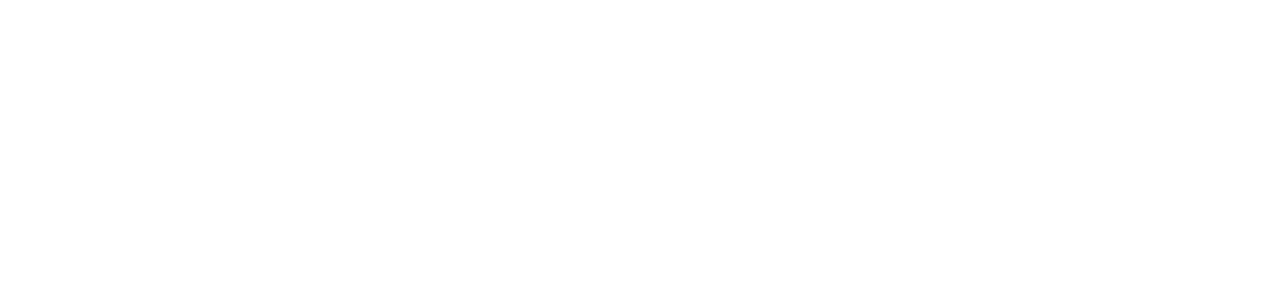
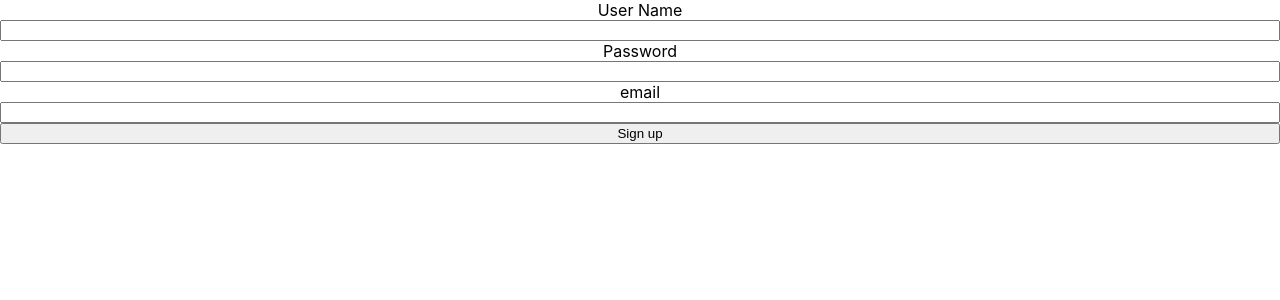
Before and after one commit to jjkool1214/GroupSoup, a React (Vite) app: page /signup/userInput in a window 1280 px wide. Before the commit this address had no page. Shown: the top 300 px of the page. Built offline with nearby package versions, Linux system fonts and the light colour scheme; no server answers.

Commit message:
SIGN IN BABYYYY

```diff
--- a/index.html
+++ b/index.html
@@ -4,7 +4,7 @@
     <meta charset="UTF-8" />
     <link rel="icon" type="image/svg+xml" href="/GroupSoupWhite.webp" />
     <meta name="viewport" content="width=device-width, initial-scale=1.0" />
-    <meta http-equiv="Content-Security-Policy" content="default-src 'self'; script-src 'self'; style-src 'self' 'unsafe-inline'; img-src 'self' data:;">
+<!--    <meta http-equiv="Content-Security-Policy" content="default-src 'self'; script-src 'self'; style-src 'self' 'unsafe-inline'; img-src 'self' data:;">-->
     <title>GroupSoup</title>
   </head>
   <body>
--- a/src/App.jsx
+++ b/src/App.jsx
@@ -2,6 +2,7 @@ import React, { Suspense, lazy } from 'react';
 import { BrowserRouter as Router, Route, Routes, Link } from 'react-router-dom';
 import ScrollToTop from './ScrollToTop';
 import './App.css';
+import {UserInfo} from "./components/UserInfo.jsx";
 
 const Home = lazy(() => import('./components/Home'));
 const Account = lazy(() => import('./components/Account'));
@@ -29,6 +30,7 @@ function App() {
                             <Route path="/groups" element={<Groups />} />
                             <Route path="/home" element={<Home />} />
                             <Route path="/signup" element={<SignUp />} />
+                            <Route path="signup/userInput" element={<UserInfo />} />
                             <Route path="/signup/stepone" element={<SetUpOne />} />
                             <Route path="/signup/steptwo" element={<SetUpTwo />} />
                         </Routes>
--- a/src/components/Login.jsx
+++ b/src/components/Login.jsx
@@ -1,6 +1,6 @@
 import { useState } from "react";
 import { useNavigate } from "react-router-dom"
-import { supabase } from "../supabaseClient"
+import supabase from "../supabaseClient.jsx"
 
 function Login() {
     const navigate = useNavigate();
--- a/src/components/SignUp.jsx
+++ b/src/components/SignUp.jsx
@@ -11,7 +11,7 @@ const SignUp = () => {
             </h1>
 
             <section>
-                <button className="submitButton" type="submit" onClick={()=> navigate("./stepone")}> Hell yea!</button>
+                <button className="submitButton" type="submit" onClick={()=> navigate("./userInput")}> Hell yea!</button>
                 <p className="mt-5"> Already have an account? <a href="/login"> Sign in </a> </p>
             </section>
 
@@ -24,3 +24,7 @@ const SignUp = () => {
 }
 
 export default SignUp;
+
+const handleSignUp = async () => {
+
+}
--- /dev/null
+++ b/src/components/UserInfo.jsx
@@ -0,0 +1,57 @@
+import burger from '../images/Burger.webp'
+import { BrowserRouter as Router, Route, Routes, Link } from 'react-router-dom';
+import { createClient } from '@supabase/supabase-js'
+import {useState} from "react";
+import supabase from "../supabaseClient.jsx";
+
+export function UserInfo () {
+    const [username, setUsername] = useState('');
+    const [password, setPassword] = useState('');
+    const [email, setEmail] = useState('');
+    const [isValid, setIsValid] = useState(false);
+    const [submitted, setSubmitted] = useState(false);
+
+    const checkEmail = (email) => {
+        return email !== '' && email.match(
+            /^(([^<>()[\]\\.,;:\s@"]+(\.[^<>()[\]\\.,;:\s@"]+)*)|.(".+"))@((\[[0-9]{1,3}\.[0-9]{1,3}\.[0-9]{1,3}\.[0-9]{1,3}])|(([a-zA-Z\-0-9]+\.)+[a-zA-Z]{2,}))$/
+        )
+    }
+    const handleClick = async () => {
+        console.log("username: " + username + " password: " + password + " email: " + email);
+        setSubmitted(true);
+        if(username === '' || password === '' || !checkEmail(email)){
+            setIsValid(false);
+            return;
+        }
+        await supabase.auth.signUp({
+            email: email,
+            password: password,
+            options: {
+                username: username
+            }
+        })
+    }
+
+    return (
+        <div>
+            <div>
+                <label htmlFor="username" >User Name</label>
+                <input type={"text"} onChange={(e) => setUsername(e.target.value)}></input>
+            </div>
+            <div>
+                <label htmlFor="password" >Password</label>
+                <input type={"text"} onChange={(e) => setPassword(e.target.value)}></input>
+            </div>
+            <div>
+                <label htmlFor="email" >email</label>
+                <input type={"text"} onChange={(e) => setEmail(e.target.value)}></input>
+            </div>
+            <button onClick = {(e) => handleClick(e)}>
+                Sign up
+            </button>
+            <div>
+                <h1 className={ submitted ? isValid ? "hidden" : "visible" : "hidden"}>You did NOT put in any values LMAO</h1>
+            </div>
+        </div>
+    )
+}
--- a/src/supabaseClient.jsx
+++ b/src/supabaseClient.jsx
@@ -1,7 +1,7 @@
 import { createClient } from "@supabase/supabase-js";
 
-const supabaseUrl = process.env.REACT_APP_SUPABASE_URL
-const supabaseKey = process.env.REACT_APP_SUPABASE_KEY
+const supabaseUrl = import.meta.env.VITE_SUPABASE_URL
+const supabaseKey = import.meta.env.VITE_SUPABASE_KEY
 const supabase = createClient(supabaseUrl, supabaseKey);
 
 export default supabase;
```
